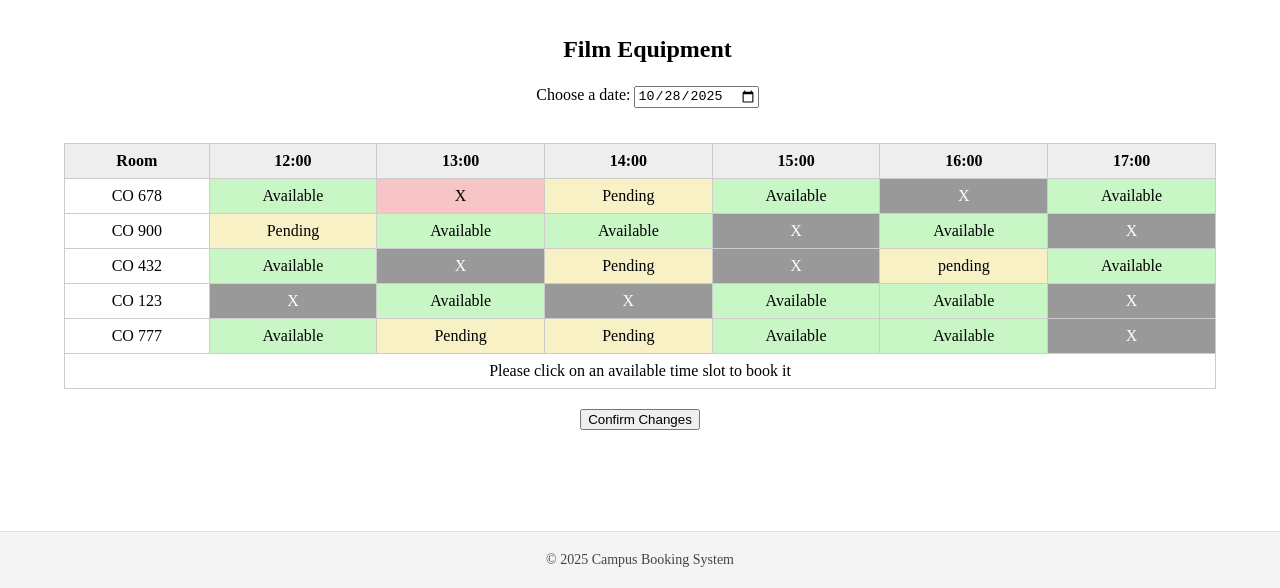
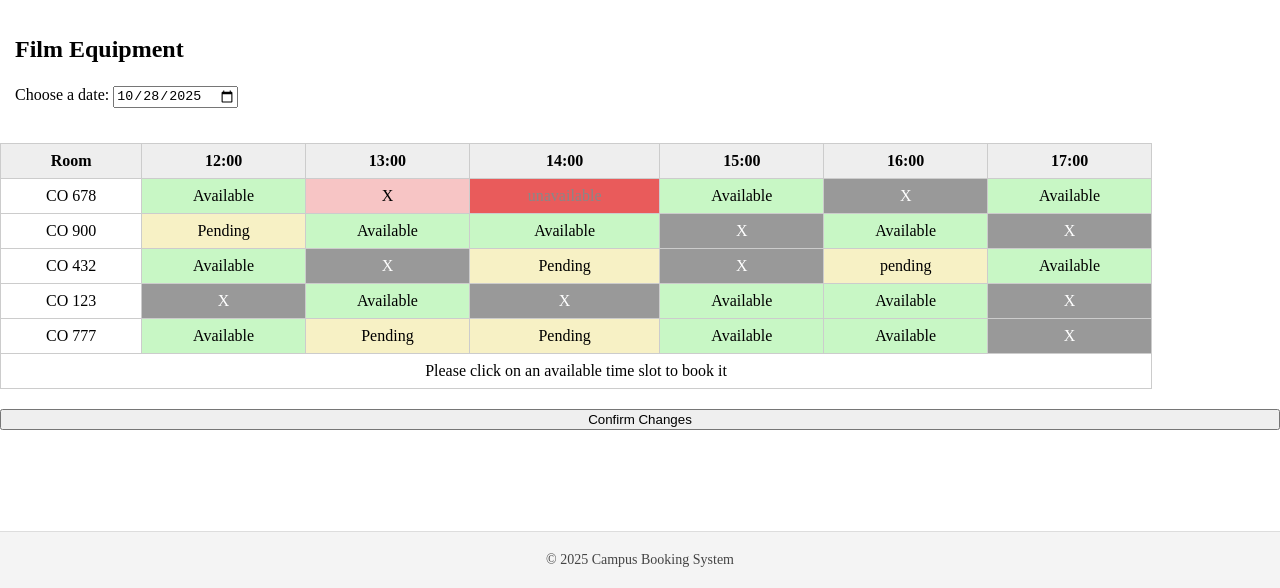
Before and after one commit to linearana/SOEN-287-project, a plain HTML site: page admin-availabilities-equipment.html in a window 1280 px wide. Shown: the part 212-800 px from the top of the page. Drawn offline with Linux system fonts and the light colour scheme; sample sign-in values are in the browser's storage.

Commit message:
css update and HTML table structure adjustment

```diff
--- a/admin-availabilities-equipment.html
+++ b/admin-availabilities-equipment.html
@@ -48,7 +48,7 @@
           <td>CO 678</td>
           <td class="available" data-room="CO 678" data-time="12">Available</td>
           <td class="booked">X</td>
-          <td class="pending">Pending</td>
+          <td class="ad-unavailable">unavailable</td>
           <td class="available" data-room="CO 678" data-time="15">Available</td>
           <td class="unavailable">X</td>
           <td class="available" data-room="CO 678" data-time="17">Available</td>
--- a/style.css
+++ b/style.css
@@ -27,7 +27,7 @@ main {
   display: flex;
   flex: 1;
   flex-direction: column;
-  align-items: center;
+  align-items: left;
   justify-content: flex-start;
   padding: 40px 0;
 }
@@ -126,6 +126,7 @@ nav li {
 
 }
 
+
 .book-room {
     background-color: #6a121b;
     color: white;
@@ -199,6 +200,7 @@ table { width: 100%; border-collapse: collapse; margin-top: 20px; width: 90%; te
     .unavailable { background: #999; color: #fff; cursor: not-allowed; }
     .pending { background: #f7f1c5; color: #2c2c2c; cursor: not-allowed; }
     .booked { background: #f7c5c5; color: #555;}
+    .ad-unavailable { background: #e95b5b; color: #888; cursor: not-allowed; }
     #message { margin-top: 20px; font-weight: bold; }
     .date-picker { margin: 15px 0; }
 
```
